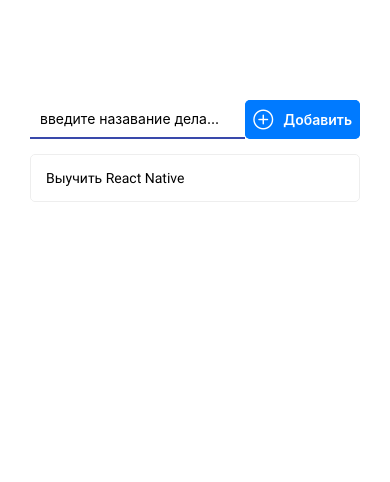
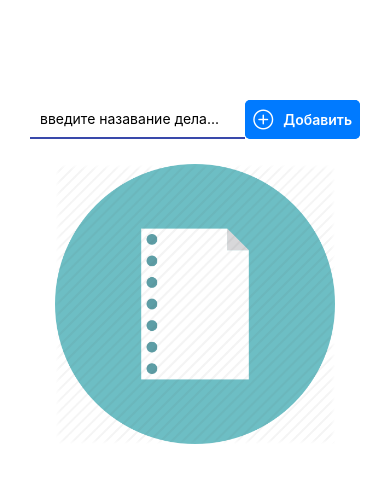
Before and after one commit to voloshchik/rn-todo1.1, a React Native app: screen / in a window 390 px wide. Shown: the top 482 px of the page. Built offline with nearby package versions, Linux system fonts and the light colour scheme.

Commit message:
59 refactoring app

```diff
--- a/MainLayout.js
+++ b/MainLayout.js
@@ -1,28 +1,13 @@
 import React, { useContext, useState } from 'react';
-import { View, Text, StyleSheet } from 'react-native';
+import { View, StyleSheet } from 'react-native';
 import { Navbar } from './src/components/Navbar';
 import { THEME } from './theme';
 import { TodoScreen } from './src/screens/TodoScreen';
 import { MainScreen } from './src/screens/MainScreen';
-import { TodoContext } from './src/context/todo/todoContext';
 import { ScreenContext } from './src/context/screen/screenContext';
 
 export const MainLayout = () => {
-  const { todos, addTodo, removeTodo, updateTodo } = useContext(TodoContext);
-  const { todoId, changeScreen } = useContext(ScreenContext);
-
-  // const [todos, setTodos] = useState([]);
-  // const [todoId, setTodoId] = useState('');
-  // const updateTodo = (id, title) => {
-  //   setTodos((old) =>
-  //     old.map((todo) => {
-  //       if (todo.id === id) {
-  //         todo.title = title;
-  //       }
-  //       return todo;
-  //     })
-  //   );
-  // };
+  const { todoId } = useContext(ScreenContext);
 
   // const removeTodo = (id) => {
   //   const todo = todos.find((todo) => todo.id === id);
@@ -47,35 +32,15 @@ export const MainLayout = () => {
   //   );
   // };
 
-  // const addTodo = (title) => {
-  //   setTodos((prev) => [
-  //     ...prev,
-  //     {
-  //       id: Date.now().toString(),
-  //       title,
-  //     },
-  //   ]);
-  // };
-
-  let content = (
-    <MainScreen openTodo={changeScreen} todos={todos} addTodo={addTodo} removeTodo={removeTodo} />
-  );
+  let content = <MainScreen />;
   if (todoId) {
-    const selecetedTodo = todos.find((todo) => todo.id === todoId);
-    content = (
-      <TodoScreen
-        onSave={updateTodo}
-        onRemove={removeTodo}
-        goBack={() => changeScreen(null)}
-        todo={selecetedTodo}
-      />
-    );
+    content = <TodoScreen />;
   }
 
   return (
     <View>
       <Navbar title='Todo App' />
-      <View style={styles.container}>{content}</View>
+      <View style={styles.container}>{todoId ? <TodoScreen /> : <MainScreen />}</View>
     </View>
   );
 };
--- a/src/context/todo/TodoState.js
+++ b/src/context/todo/TodoState.js
@@ -9,10 +9,10 @@ export const TodoState = ({ children }) => {
   const { changeScreen } = useContext(ScreenContext);
   const initialState = {
     todos: [
-      {
-        id: '1',
-        title: 'Выучить React Native',
-      },
+      // {
+      //   id: '1',
+      //   title: 'Выучить React Native',
+      // },
     ],
   };
   const [state, dispatch] = useReducer(todoReducer, initialState);
--- a/src/screens/MainScreen.js
+++ b/src/screens/MainScreen.js
@@ -1,10 +1,14 @@
-import React, { useEffect, useState } from 'react';
+import React, { useContext, useEffect, useState } from 'react';
 import { StyleSheet, View, FlatList, Dimensions, Image } from 'react-native';
 import { AddTodo } from '../components/AddTodo';
 import { Todo } from '../components/Todo';
 import { THEME } from '../../theme';
+import { TodoContext } from '../context/todo/todoContext';
+import { ScreenContext } from '../context/screen/screenContext';
 
-export const MainScreen = ({ addTodo, todos, removeTodo, openTodo }) => {
+export const MainScreen = () => {
+  const { addTodo, todos, removeTodo } = useContext(TodoContext);
+  const { changeScreen } = useContext(ScreenContext);
   const [deviceWidth, setDeviceWidth] = useState(
     Dimensions.get('window').width - THEME.PADDING_HORIZONTAL * 2
   );
@@ -24,7 +28,7 @@ export const MainScreen = ({ addTodo, todos, removeTodo, openTodo }) => {
       <FlatList
         keyExtractor={(item) => item.id.toString()}
         data={todos}
-        renderItem={({ item }) => <Todo todo={item} onOpen={openTodo} onRemove={removeTodo} />}
+        renderItem={({ item }) => <Todo todo={item} onOpen={changeScreen} onRemove={removeTodo} />}
       />
     </View>
   );
--- a/src/screens/TodoScreen.js
+++ b/src/screens/TodoScreen.js
@@ -1,4 +1,4 @@
-import React, { useState } from 'react';
+import React, { useContext, useState } from 'react';
 import { StyleSheet, View } from 'react-native';
 import { FontAwesome, AntDesign } from '@expo/vector-icons';
 import { THEME } from '../../theme';
@@ -6,11 +6,17 @@ import { EditModal } from '../components/EditModal';
 import { AppCard } from '../components/UI/AppCard';
 import { AppTextBold } from '../components/UI/AppTextBold';
 import { AppButton } from '../components/UI/AppButton';
+import { TodoContext } from '../context/todo/todoContext';
+import { ScreenContext } from '../context/screen/screenContext';
 
-export const TodoScreen = ({ goBack, todo, onRemove, onSave }) => {
+export const TodoScreen = () => {
+  const { todos, removeTodo, updateTodo } = useContext(TodoContext);
+  const { todoId, changeScreen } = useContext(ScreenContext);
+  const todo = todos.find((todo) => todo.id === todoId);
+  console.log(todo);
   const [modal, setModal] = useState(false);
   const saveHandler = (title) => {
-    onSave(todo.id, title);
+    updateTodo(todo.id, title);
     setModal(false);
   };
   return (
@@ -29,12 +35,12 @@ export const TodoScreen = ({ goBack, todo, onRemove, onSave }) => {
       </AppCard>
       <View style={styles.bottons}>
         <View style={styles.botton}>
-          <AppButton color={THEME.GRAY_COLOR} onPress={goBack}>
+          <AppButton color={THEME.GRAY_COLOR} onPress={() => changeScreen(null)}>
             <AntDesign name='back' size={20} color='#fff' />
           </AppButton>
         </View>
         <View style={styles.botton}>
-          <AppButton color={THEME.DANGER_COLOR} onPress={() => onRemove(todo.id)}>
+          <AppButton color={THEME.DANGER_COLOR} onPress={() => removeTodo(todo.id)}>
             <FontAwesome name='remove' size={20} color='#fff' />
           </AppButton>
         </View>
```
